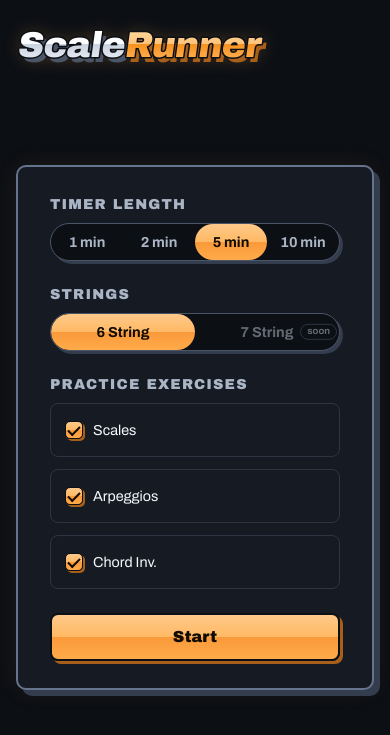
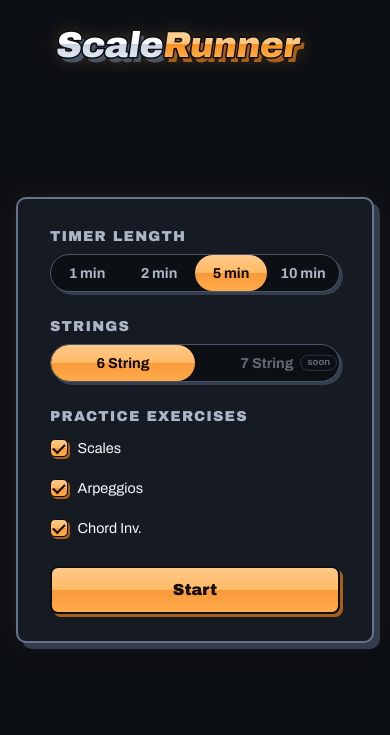
Before and after one commit to fraserwat/guitar-scale-generator, a Django app: page / in a window 390 px wide. Shown: the top 735 px of the page. Run offline with Django 5.2, Linux system fonts and the light colour scheme.

Commit message:
Polish mobile menu: center title, drop group borders
Mobile-only (max-width: 640px): the wordmark centers instead of
staying pinned left, and the per-category border/padding is dropped
so the 3 tickboxes read as one list under "Practice Exercises"
instead of three separate panels. Desktop untouched.

```diff
--- a/practice/static/practice/style.css
+++ b/practice/static/practice/style.css
@@ -437,11 +437,15 @@ body {
 /* Mobile layout breakpoint. Single source of truth — later mobile rules
    (TAB, fretboard orientation) key off this same value. */
 @media (max-width: 640px) {
+  .app-title { justify-self: center; }
   .hint { display: none; }
   .exercise-groups { grid-template-columns: 1fr; }
   .exercise-group h3.group-heading,
   .exercise-group > .exercise-option:not(.category-toggle) { display: none; }
   .category-toggle { display: flex; }
+  /* Category tickboxes read as one list under "Practice Exercises",
+     not three separate panels — drop the desktop group border. */
+  .exercise-group { border: none; padding: 0; }
 }
 
 @media (prefers-reduced-motion: reduce) {
--- a/practice/templates/practice/index.html
+++ b/practice/templates/practice/index.html
@@ -9,7 +9,7 @@
         as="font" type="font/woff2" crossorigin>
   <link rel="preload" href="{% static 'practice/fonts/archivo-var-latin.woff2' %}"
         as="font" type="font/woff2" crossorigin>
-  <link rel="stylesheet" href="{% static 'practice/style.css' %}?v=38">
+  <link rel="stylesheet" href="{% static 'practice/style.css' %}?v=39">
 </head>
 <body data-csrf-token="{{ csrf_token }}">
   <main class="app">
```
